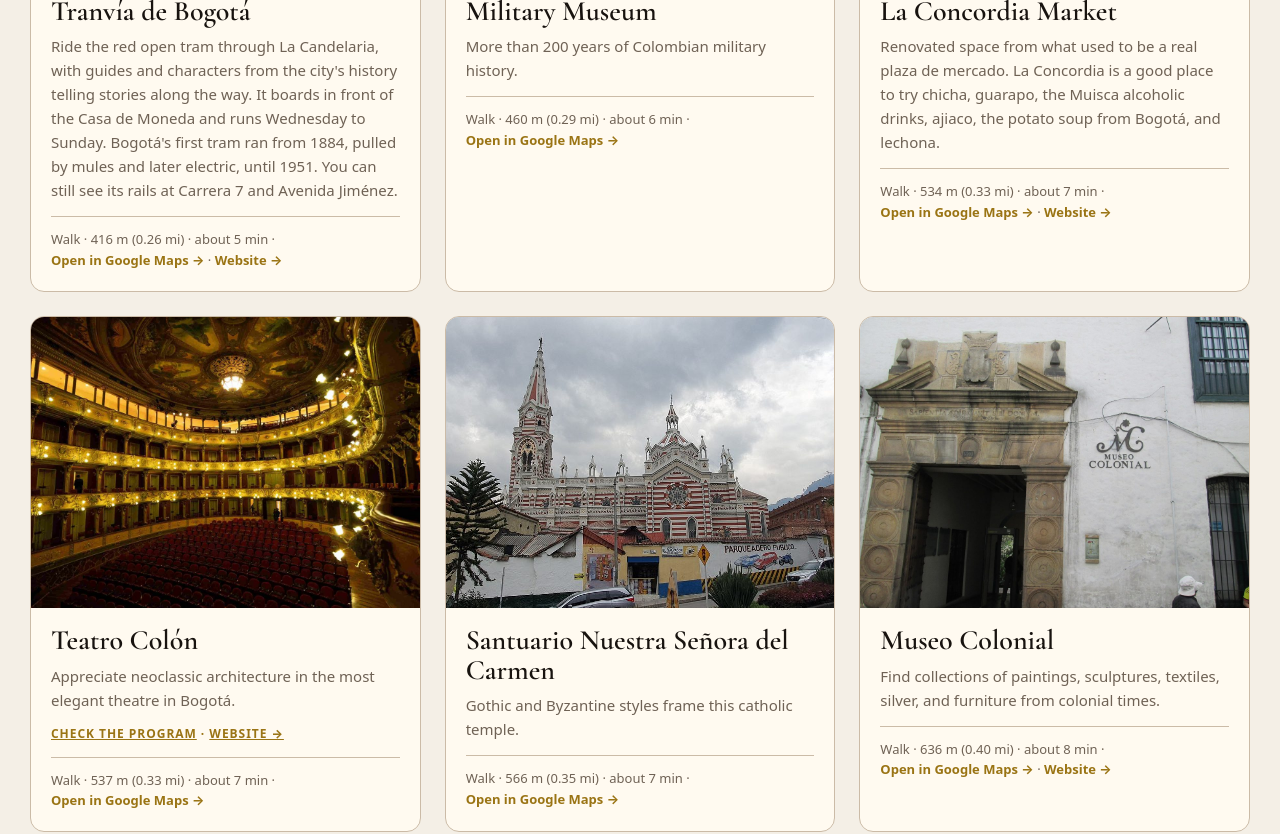
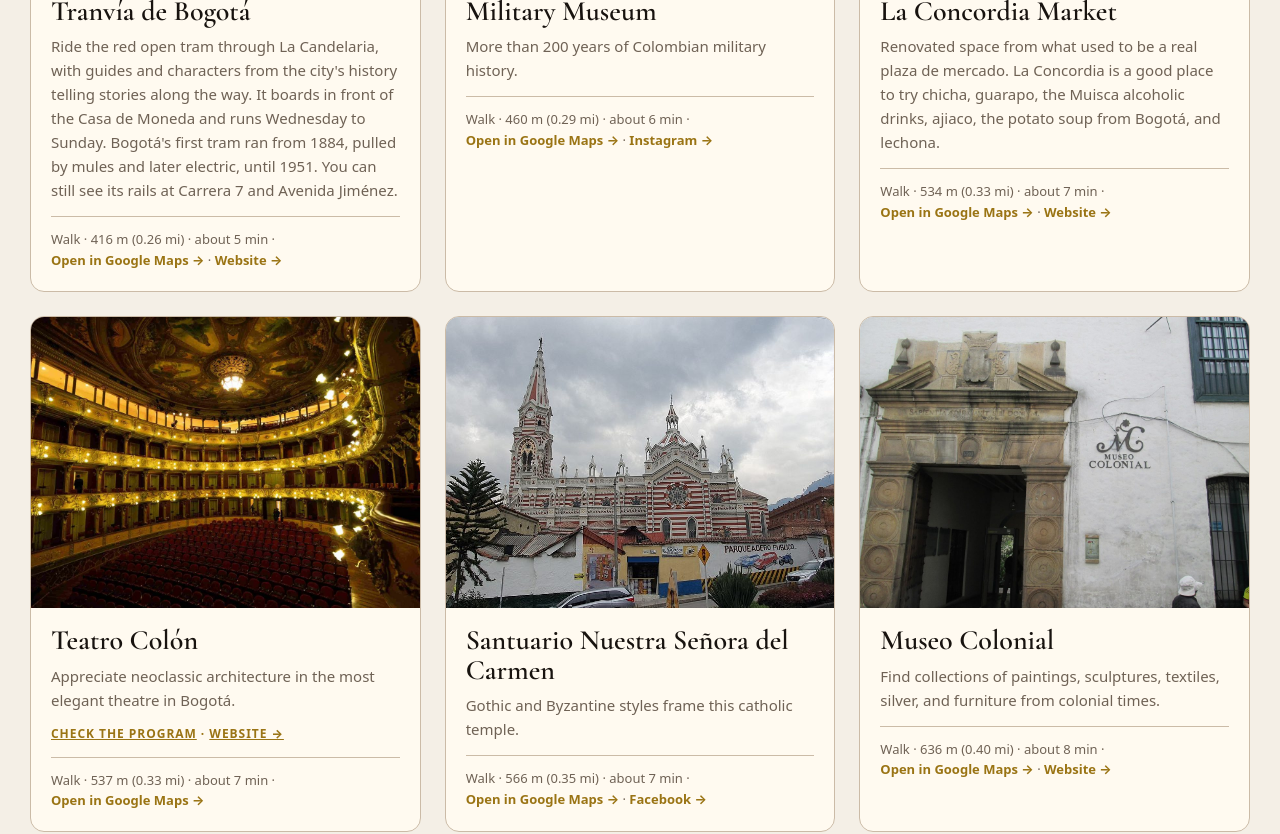
Before and after one commit to paqg2007/sua-houses, a plain HTML site: page guidebook/index.html in a window 1280 px wide. Shown: the part 1800-2634 px from the top of the page. Drawn offline with nearby package versions, Linux system fonts and the light colour scheme.

Commit message:
Guidebook: add Instagram link to the 15 places with no website
- 14 Instagram links, all verified resolving; the Santuario gets its
  official Facebook page instead (no Instagram found)
- Only the Chorro, Plaza de Bolivar and Panaderia La Santamaria now
  have no link besides Maps

```diff
--- a/guidebook/index.html
+++ b/guidebook/index.html
@@ -166,7 +166,8 @@
         <h3>Military Museum</h3>
         <p>More than 200 years of Colombian military history.</p>
 
-        <p class="guide-meta">Walk · 460 m (0.29 mi) · about 6 min · <a href="https://www.google.com/maps/dir/?api=1&origin=Xia+Xue+House%2C+Carrera+2+9-07%2C+La+Candelaria%2C+Bogot%C3%A1%2C+Colombia&destination=Military+Museum%2C+Bogot%C3%A1%2C+Colombia&travelmode=walking" target="_blank" rel="noreferrer">Open in Google Maps →</a></p>
+        <p class="guide-meta">Walk · 460 m (0.29 mi) · about 6 min · <a href="https://www.google.com/maps/dir/?api=1&origin=Xia+Xue+House%2C+Carrera+2+9-07%2C+La+Candelaria%2C+Bogot%C3%A1%2C+Colombia&destination=Military+Museum%2C+Bogot%C3%A1%2C+Colombia&travelmode=walking" target="_blank" rel="noreferrer">Open in Google Maps →</a> · <a href="https://www.instagram.com/museomilitarco" target="_blank" rel="noreferrer">Instagram →</a></p>
+
       </div>
     </article>
     <article class="guide-card">
@@ -196,7 +197,8 @@
         <h3>Santuario Nuestra Señora del Carmen</h3>
         <p>Gothic and Byzantine styles frame this catholic temple.</p>
 
-        <p class="guide-meta">Walk · 566 m (0.35 mi) · about 7 min · <a href="https://www.google.com/maps/dir/?api=1&origin=Xia+Xue+House%2C+Carrera+2+9-07%2C+La+Candelaria%2C+Bogot%C3%A1%2C+Colombia&destination=Santuario+Nuestra+Se%C3%B1ora+del+Carmen%2C+Bogot%C3%A1%2C+Colombia&travelmode=walking" target="_blank" rel="noreferrer">Open in Google Maps →</a></p>
+        <p class="guide-meta">Walk · 566 m (0.35 mi) · about 7 min · <a href="https://www.google.com/maps/dir/?api=1&origin=Xia+Xue+House%2C+Carrera+2+9-07%2C+La+Candelaria%2C+Bogot%C3%A1%2C+Colombia&destination=Santuario+Nuestra+Se%C3%B1ora+del+Carmen%2C+Bogot%C3%A1%2C+Colombia&travelmode=walking" target="_blank" rel="noreferrer">Open in Google Maps →</a> · <a href="https://www.facebook.com/107338791024229/" target="_blank" rel="noreferrer">Facebook →</a></p>
+
       </div>
     </article>
     <article class="guide-card">
@@ -307,7 +309,8 @@
         <h3>Mercado de las Pulgas San Alejo</h3>
         <p>Bogotá's famous Sunday flea market, with antiques, handicrafts and vintage finds.</p>
 
-        <p class="guide-meta">Taxi · 2.6 km (1.62 mi) · about 10 min · around $9,400 COP (about $2.72) · <a href="https://www.google.com/maps/dir/?api=1&origin=Xia+Xue+House%2C+Carrera+2+9-07%2C+La+Candelaria%2C+Bogot%C3%A1%2C+Colombia&destination=Mercado+de+las+Pulgas+San+Alejo%2C+Bogot%C3%A1%2C+Colombia&travelmode=driving" target="_blank" rel="noreferrer">Open in Google Maps →</a></p>
+        <p class="guide-meta">Taxi · 2.6 km (1.62 mi) · about 10 min · around $9,400 COP (about $2.72) · <a href="https://www.google.com/maps/dir/?api=1&origin=Xia+Xue+House%2C+Carrera+2+9-07%2C+La+Candelaria%2C+Bogot%C3%A1%2C+Colombia&destination=Mercado+de+las+Pulgas+San+Alejo%2C+Bogot%C3%A1%2C+Colombia&travelmode=driving" target="_blank" rel="noreferrer">Open in Google Maps →</a> · <a href="https://www.instagram.com/mercadodelaspulgassanalejo/" target="_blank" rel="noreferrer">Instagram →</a></p>
+
       </div>
     </article>
     <article class="guide-card">
@@ -405,7 +408,8 @@
         <h3>Sitio Casa Candelaria</h3>
         <p>A family-run house on Carrera 2, full of antiques, records and old radios, serving homestyle Colombian food with plenty of vegetarian options.</p>
 
-        <p class="guide-meta">Right here, steps from Xia Xue House · <a href="https://www.google.com/maps/dir/?api=1&origin=Xia+Xue+House%2C+Carrera+2+9-07%2C+La+Candelaria%2C+Bogot%C3%A1%2C+Colombia&destination=Sitio+Casa+Candelaria%2C+Bogot%C3%A1%2C+Colombia&travelmode=walking" target="_blank" rel="noreferrer">Open in Google Maps →</a></p>
+        <p class="guide-meta">Right here, steps from Xia Xue House · <a href="https://www.google.com/maps/dir/?api=1&origin=Xia+Xue+House%2C+Carrera+2+9-07%2C+La+Candelaria%2C+Bogot%C3%A1%2C+Colombia&destination=Sitio+Casa+Candelaria%2C+Bogot%C3%A1%2C+Colombia&travelmode=walking" target="_blank" rel="noreferrer">Open in Google Maps →</a> · <a href="https://www.instagram.com/sitiocasacandelaria/" target="_blank" rel="noreferrer">Instagram →</a></p>
+
       </div>
     </article>
     <article class="guide-card">
@@ -414,7 +418,8 @@
         <h3>De Una Travel</h3>
         <p>A café restaurant on Calle 10, with food from the mountains and valleys of Colombia. Good for breakfast or a relaxed dinner.</p>
 
-        <p class="guide-meta">Walk · 135 m (0.08 mi) · about 2 min · <a href="https://www.google.com/maps/dir/?api=1&origin=Xia+Xue+House%2C+Carrera+2+9-07%2C+La+Candelaria%2C+Bogot%C3%A1%2C+Colombia&destination=De+Una+Travel%2C+Bogot%C3%A1%2C+Colombia&travelmode=walking" target="_blank" rel="noreferrer">Open in Google Maps →</a></p>
+        <p class="guide-meta">Walk · 135 m (0.08 mi) · about 2 min · <a href="https://www.google.com/maps/dir/?api=1&origin=Xia+Xue+House%2C+Carrera+2+9-07%2C+La+Candelaria%2C+Bogot%C3%A1%2C+Colombia&destination=De+Una+Travel%2C+Bogot%C3%A1%2C+Colombia&travelmode=walking" target="_blank" rel="noreferrer">Open in Google Maps →</a> · <a href="https://www.instagram.com/deunatravel" target="_blank" rel="noreferrer">Instagram →</a></p>
+
       </div>
     </article>
     <article class="guide-card">
@@ -423,7 +428,8 @@
         <h3>Casa Mamá Luz</h3>
         <p>Mamá Luz won the prize for the best ajiaco in Bogotá. Caribbean and traditional cooking in a small house on Calle 10. Go for lunch and go early, the line forms fast.</p>
 
-        <p class="guide-meta">Walk · 153 m (0.09 mi) · about 2 min · <a href="https://www.google.com/maps/dir/?api=1&origin=Xia+Xue+House%2C+Carrera+2+9-07%2C+La+Candelaria%2C+Bogot%C3%A1%2C+Colombia&destination=Casa+Mam%C3%A1+Luz%2C+Bogot%C3%A1%2C+Colombia&travelmode=walking" target="_blank" rel="noreferrer">Open in Google Maps →</a></p>
+        <p class="guide-meta">Walk · 153 m (0.09 mi) · about 2 min · <a href="https://www.google.com/maps/dir/?api=1&origin=Xia+Xue+House%2C+Carrera+2+9-07%2C+La+Candelaria%2C+Bogot%C3%A1%2C+Colombia&destination=Casa+Mam%C3%A1+Luz%2C+Bogot%C3%A1%2C+Colombia&travelmode=walking" target="_blank" rel="noreferrer">Open in Google Maps →</a> · <a href="https://www.instagram.com/casamamaluz_" target="_blank" rel="noreferrer">Instagram →</a></p>
+
       </div>
     </article>
     <article class="guide-card">
@@ -442,7 +448,8 @@
         <h3>La Bruja</h3>
         <p>A former monastery turned restaurant, with a witch theme, live music and international dishes in a bohemian colonial house.</p>
 
-        <p class="guide-meta">Walk · 252 m (0.16 mi) · about 3 min · <a href="https://www.google.com/maps/dir/?api=1&origin=Xia+Xue+House%2C+Carrera+2+9-07%2C+La+Candelaria%2C+Bogot%C3%A1%2C+Colombia&destination=La+Bruja%2C+Bogot%C3%A1%2C+Colombia&travelmode=walking" target="_blank" rel="noreferrer">Open in Google Maps →</a></p>
+        <p class="guide-meta">Walk · 252 m (0.16 mi) · about 3 min · <a href="https://www.google.com/maps/dir/?api=1&origin=Xia+Xue+House%2C+Carrera+2+9-07%2C+La+Candelaria%2C+Bogot%C3%A1%2C+Colombia&destination=La+Bruja%2C+Bogot%C3%A1%2C+Colombia&travelmode=walking" target="_blank" rel="noreferrer">Open in Google Maps →</a> · <a href="https://www.instagram.com/labrujarestaurante/" target="_blank" rel="noreferrer">Instagram →</a></p>
+
       </div>
     </article>
     <article class="guide-card">
@@ -471,7 +478,8 @@
         <h3>El Gato Gris</h3>
         <p>A classic of the Chorro de Quevedo square, with a terrace right on the plaza.</p>
 
-        <p class="guide-meta">Walk · 306 m (0.19 mi) · about 4 min · <a href="https://www.google.com/maps/dir/?api=1&origin=Xia+Xue+House%2C+Carrera+2+9-07%2C+La+Candelaria%2C+Bogot%C3%A1%2C+Colombia&destination=El+Gato+Gris%2C+Bogot%C3%A1%2C+Colombia&travelmode=walking" target="_blank" rel="noreferrer">Open in Google Maps →</a></p>
+        <p class="guide-meta">Walk · 306 m (0.19 mi) · about 4 min · <a href="https://www.google.com/maps/dir/?api=1&origin=Xia+Xue+House%2C+Carrera+2+9-07%2C+La+Candelaria%2C+Bogot%C3%A1%2C+Colombia&destination=El+Gato+Gris%2C+Bogot%C3%A1%2C+Colombia&travelmode=walking" target="_blank" rel="noreferrer">Open in Google Maps →</a> · <a href="https://www.instagram.com/elgatogris_" target="_blank" rel="noreferrer">Instagram →</a></p>
+
       </div>
     </article>
     <article class="guide-card">
@@ -480,7 +488,8 @@
         <h3>Restaurante Fulanitos</h3>
         <p>Vallecaucana cooking in the heart of La Candelaria.</p>
 
-        <p class="guide-meta">Walk · 348 m (0.22 mi) · about 4 min · <a href="https://www.google.com/maps/dir/?api=1&origin=Xia+Xue+House%2C+Carrera+2+9-07%2C+La+Candelaria%2C+Bogot%C3%A1%2C+Colombia&destination=Restaurante+Fulanitos%2C+Bogot%C3%A1%2C+Colombia&travelmode=walking" target="_blank" rel="noreferrer">Open in Google Maps →</a></p>
+        <p class="guide-meta">Walk · 348 m (0.22 mi) · about 4 min · <a href="https://www.google.com/maps/dir/?api=1&origin=Xia+Xue+House%2C+Carrera+2+9-07%2C+La+Candelaria%2C+Bogot%C3%A1%2C+Colombia&destination=Restaurante+Fulanitos%2C+Bogot%C3%A1%2C+Colombia&travelmode=walking" target="_blank" rel="noreferrer">Open in Google Maps →</a> · <a href="https://www.instagram.com/fulanitos.71/" target="_blank" rel="noreferrer">Instagram →</a></p>
+
       </div>
     </article>
     <article class="guide-card">
@@ -489,7 +498,8 @@
         <h3>La Puerta Falsa</h3>
         <p>Bogotá's oldest sweet shop, famous for its tamales, hot chocolate and traditional sweets.</p>
 
-        <p class="guide-meta">Walk · 653 m (0.41 mi) · about 8 min · <a href="https://www.google.com/maps/dir/?api=1&origin=Xia+Xue+House%2C+Carrera+2+9-07%2C+La+Candelaria%2C+Bogot%C3%A1%2C+Colombia&destination=La+Puerta+Falsa%2C+Bogot%C3%A1%2C+Colombia&travelmode=walking" target="_blank" rel="noreferrer">Open in Google Maps →</a></p>
+        <p class="guide-meta">Walk · 653 m (0.41 mi) · about 8 min · <a href="https://www.google.com/maps/dir/?api=1&origin=Xia+Xue+House%2C+Carrera+2+9-07%2C+La+Candelaria%2C+Bogot%C3%A1%2C+Colombia&destination=La+Puerta+Falsa%2C+Bogot%C3%A1%2C+Colombia&travelmode=walking" target="_blank" rel="noreferrer">Open in Google Maps →</a> · <a href="https://www.instagram.com/lapuertafalsa1816/" target="_blank" rel="noreferrer">Instagram →</a></p>
+
       </div>
     </article>
     <article class="guide-card">
@@ -508,7 +518,8 @@
         <h3>Casa Vieja</h3>
         <p>More than 40 years of tradition and one of the best ajiacos in Bogotá, in a colonial house on Avenida Jiménez. Save room for the postre de natas.</p>
 
-        <p class="guide-meta">Walk · 940 m (0.58 mi) · about 12 min · <a href="https://www.google.com/maps/dir/?api=1&origin=Xia+Xue+House%2C+Carrera+2+9-07%2C+La+Candelaria%2C+Bogot%C3%A1%2C+Colombia&destination=Casa+Vieja%2C+Bogot%C3%A1%2C+Colombia&travelmode=walking" target="_blank" rel="noreferrer">Open in Google Maps →</a></p>
+        <p class="guide-meta">Walk · 940 m (0.58 mi) · about 12 min · <a href="https://www.google.com/maps/dir/?api=1&origin=Xia+Xue+House%2C+Carrera+2+9-07%2C+La+Candelaria%2C+Bogot%C3%A1%2C+Colombia&destination=Casa+Vieja%2C+Bogot%C3%A1%2C+Colombia&travelmode=walking" target="_blank" rel="noreferrer">Open in Google Maps →</a> · <a href="https://www.instagram.com/casaviejacolombia/" target="_blank" rel="noreferrer">Instagram →</a></p>
+
       </div>
     </article>
     <article class="guide-card">
@@ -540,7 +551,8 @@
         <h3>La Monferrina</h3>
         <p>A pasta factory and restaurant where the pasta is made fresh in house every day, and the carbonara is counted among the best in Bogotá. Chef Sebastián Bedoya has spent more than a decade perfecting fresh pasta.</p>
 
-        <p class="guide-meta">Taxi · 2.2 km (1.39 mi) · about 5 min · around $8,700 COP (about $2.51) · <a href="https://www.google.com/maps/dir/?api=1&origin=Xia+Xue+House%2C+Carrera+2+9-07%2C+La+Candelaria%2C+Bogot%C3%A1%2C+Colombia&destination=La+Monferrina%2C+Bogot%C3%A1%2C+Colombia&travelmode=driving" target="_blank" rel="noreferrer">Open in Google Maps →</a></p>
+        <p class="guide-meta">Taxi · 2.2 km (1.39 mi) · about 5 min · around $8,700 COP (about $2.51) · <a href="https://www.google.com/maps/dir/?api=1&origin=Xia+Xue+House%2C+Carrera+2+9-07%2C+La+Candelaria%2C+Bogot%C3%A1%2C+Colombia&destination=La+Monferrina%2C+Bogot%C3%A1%2C+Colombia&travelmode=driving" target="_blank" rel="noreferrer">Open in Google Maps →</a> · <a href="https://www.instagram.com/lamonferrina/" target="_blank" rel="noreferrer">Instagram →</a></p>
+
       </div>
     </article>
     <article class="guide-card">
@@ -549,7 +561,8 @@
         <h3>Beograd</h3>
         <p>Bogotá's Serbian table, run for more than 20 years by Katarina Markovich, who arrived after the Yugoslav wars. Sarma, Karadjordje schnitzel, goulash and rakija, served in a small brick house on Calle 26B.</p>
 
-        <p class="guide-meta">Taxi · 2.3 km (1.41 mi) · about 5 min · around $8,700 COP (about $2.51) · <a href="https://www.google.com/maps/dir/?api=1&origin=Xia+Xue+House%2C+Carrera+2+9-07%2C+La+Candelaria%2C+Bogot%C3%A1%2C+Colombia&destination=Beograd%2C+Bogot%C3%A1%2C+Colombia&travelmode=driving" target="_blank" rel="noreferrer">Open in Google Maps →</a></p>
+        <p class="guide-meta">Taxi · 2.3 km (1.41 mi) · about 5 min · around $8,700 COP (about $2.51) · <a href="https://www.google.com/maps/dir/?api=1&origin=Xia+Xue+House%2C+Carrera+2+9-07%2C+La+Candelaria%2C+Bogot%C3%A1%2C+Colombia&destination=Beograd%2C+Bogot%C3%A1%2C+Colombia&travelmode=driving" target="_blank" rel="noreferrer">Open in Google Maps →</a> · <a href="https://www.instagram.com/beograd_belgrado_restaurante/" target="_blank" rel="noreferrer">Instagram →</a></p>
+
       </div>
     </article>
     <article class="guide-card">
@@ -577,7 +590,8 @@
         <h3>El Guapo</h3>
         <p>Bold fusion cooking behind a bright red gate: ribs, ramen, lettuce wraps, and the bao sam, a slow-cooked pork shoulder served to share.</p>
 
-        <p class="guide-meta">Taxi · 2.8 km (1.72 mi) · about 10 min · around $9,600 COP (about $2.77) · <a href="https://www.google.com/maps/dir/?api=1&origin=Xia+Xue+House%2C+Carrera+2+9-07%2C+La+Candelaria%2C+Bogot%C3%A1%2C+Colombia&destination=El+Guapo%2C+Bogot%C3%A1%2C+Colombia&travelmode=driving" target="_blank" rel="noreferrer">Open in Google Maps →</a></p>
+        <p class="guide-meta">Taxi · 2.8 km (1.72 mi) · about 10 min · around $9,600 COP (about $2.77) · <a href="https://www.google.com/maps/dir/?api=1&origin=Xia+Xue+House%2C+Carrera+2+9-07%2C+La+Candelaria%2C+Bogot%C3%A1%2C+Colombia&destination=El+Guapo%2C+Bogot%C3%A1%2C+Colombia&travelmode=driving" target="_blank" rel="noreferrer">Open in Google Maps →</a> · <a href="https://www.instagram.com/elguapobog" target="_blank" rel="noreferrer">Instagram →</a></p>
+
       </div>
     </article>
     <article class="guide-card">
@@ -596,7 +610,8 @@
         <h3>Baker Gaps</h3>
         <p>A small sourdough bakery that outgrew its original window and moved to a larger space on Calle 27. Slow-fermented breads are the specialty, and the queso Paipa loaf is a local favorite.</p>
 
-        <p class="guide-meta">Taxi · 2.8 km (1.76 mi) · about 10 min · around $9,700 COP (about $2.80) · <a href="https://www.google.com/maps/dir/?api=1&origin=Xia+Xue+House%2C+Carrera+2+9-07%2C+La+Candelaria%2C+Bogot%C3%A1%2C+Colombia&destination=Baker+Gaps%2C+Bogot%C3%A1%2C+Colombia&travelmode=driving" target="_blank" rel="noreferrer">Open in Google Maps →</a></p>
+        <p class="guide-meta">Taxi · 2.8 km (1.76 mi) · about 10 min · around $9,700 COP (about $2.80) · <a href="https://www.google.com/maps/dir/?api=1&origin=Xia+Xue+House%2C+Carrera+2+9-07%2C+La+Candelaria%2C+Bogot%C3%A1%2C+Colombia&destination=Baker+Gaps%2C+Bogot%C3%A1%2C+Colombia&travelmode=driving" target="_blank" rel="noreferrer">Open in Google Maps →</a> · <a href="https://www.instagram.com/bakergaps/" target="_blank" rel="noreferrer">Instagram →</a></p>
+
       </div>
     </article>
     <article class="guide-card">
```
